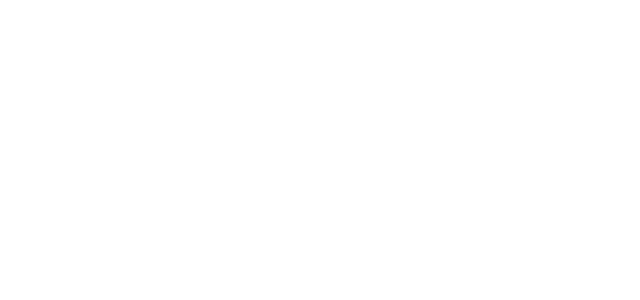
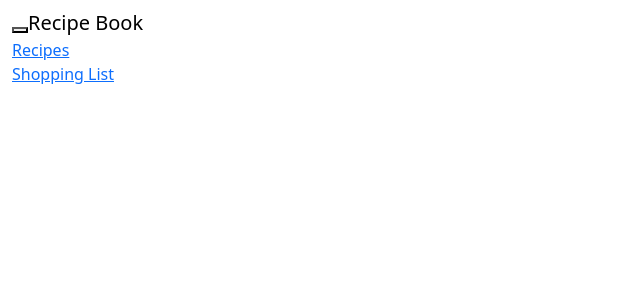
Before and after one commit to gmalheiro/angular-recipe-book, an Angular app: page / in a window 1280 px wide. Shown: the top 300 px of the page, without its empty margins (0-640 px from the left). Built offline with nearby package versions, Linux system fonts and the light colour scheme.

Commit message:
Wrote about toggle and collapse

```diff
--- a/src/app/header/header.component.html
+++ b/src/app/header/header.component.html
@@ -1,14 +1,20 @@
 <div class="navbar navbar-default">
-    <!-- By adding container fluid it occupies 100% width at all screens -->
     <div class="container-fluid">
-
         <div class="navbar-header">
             <div class="navbar-header">
-
+                <!-- navbar-toggler for use with our collapse plugin and other navigation toggling behaviors. -->
+                <button type="button" class="navbar-toggle" (click)="collapsed = !collapsed" >
+                    <span class="icon-bar" *ngFor="let iconBar of [1,2,3]" ></span>
+                </button>
+                <a routerLink="/" class="navbar-brand">Recipe Book</a>
             </div>
-
         </div>
-
+        <!-- .collapse.navbar-collapse for grouping and hiding navbar contents by a parent breakpoint. -->
+        <div class="navbar-collapse">
+            <ul class="nav navbar-nav">
+                <li><a href="#">Recipes</a></li>
+                <li><a href="#">Shopping List</a></li>
+            </ul>
+        </div>
     </div>
-
 </div>
--- a/src/app/header/header.component.ts
+++ b/src/app/header/header.component.ts
@@ -7,5 +7,5 @@
 })
 
 export class HeaderComponent {
-
+    collapsed:boolean ;
 }
```
